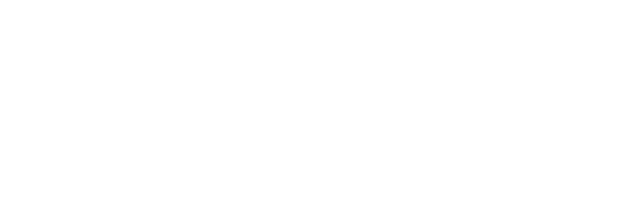
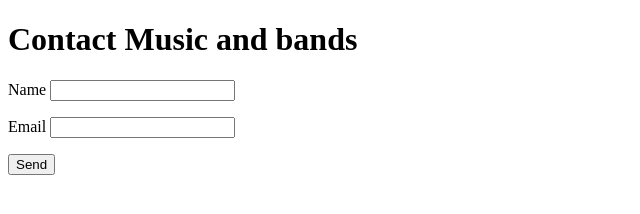
Before and after one commit to webegguk/gb, a Gatsby site: page /contact in a window 1280 px wide. Before the commit this address had no page. Shown: the whole page, without its empty margins (0-640 px from the left). Built offline with nearby package versions, Linux system fonts and the light colour scheme; Gatsby itself is replaced by a stand-in of ours.

Commit message:
adding contact form

```diff
--- a/package.json
+++ b/package.json
@@ -15,6 +15,8 @@
     "gatsby-source-filesystem": "^1.5.38",
     "gatsby-transformer-remark": "^1.7.42",
     "glamorous": "^4.13.1",
-    "typography-theme-kirkham": "^0.16.3"
+    "typography-theme-bootstrap": "^0.16.7",
+    "typography-theme-kirkham": "^0.16.3",
+    "typography-theme-lawton": "^0.15.10"
   }
 }
--- /dev/null
+++ b/src/pages/contact.js
@@ -0,0 +1,31 @@
+
+
+import React from "react";
+
+export default ({ data }) =>
+  <div>
+    <h1>
+      Contact {data.site.siteMetadata.title}
+    </h1>
+    <form name="contact" netlify>
+  <p>
+    <label>Name <input type="text" name="name" /></label>
+  </p>
+  <p>
+    <label>Email <input type="email" name="email" /></label>
+  </p>
+  <p>
+    <button type="submit">Send</button>
+  </p>
+</form>
+  </div>
+
+export const query = graphql`
+  query ContactQuery {
+    site {
+      siteMetadata {
+        title
+      }
+    }
+  }
+`
```
Also changed, not shown: src/layouts/index.js (+4 -3 lines).
